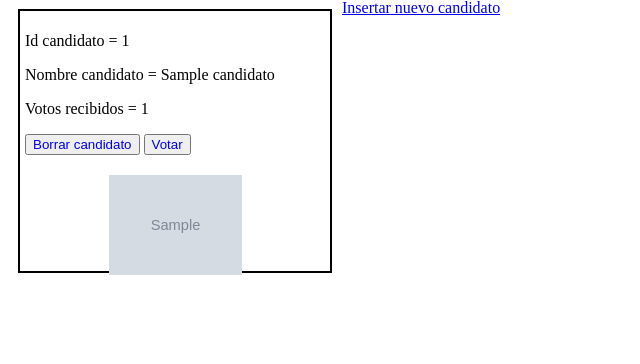
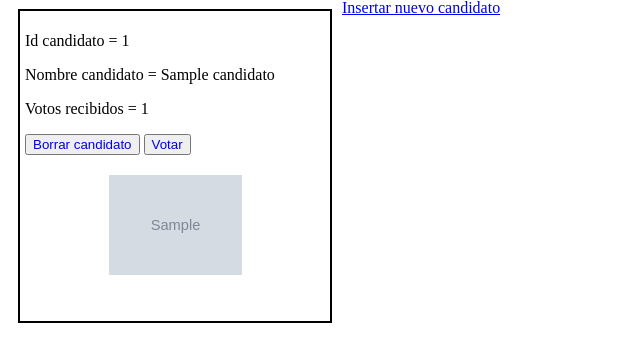
Before and after one commit to gabinavalon/EXAMEN_Encuestas_GabrielNavalon, a PHP site: page / in a window 1280 px wide. Shown: the part 81-445 px from the top of the page, without its empty margins (0-640 px from the left). Run offline with PHP 8.4, Linux system fonts and the light colour scheme; tables that the repository leaves empty or names only in its code hold one stand-in row (values such as "Sample post"); grey boxes marked "Sample" are stand-in pictures.

Commit message:
Examen Finalizado

```diff
--- a/index.php
+++ b/index.php
@@ -31,7 +31,7 @@ and open the template in the editor.
         <style type="text/css">
             .candidato{
                 width: 300px;
-                height: 250px;
+                height: 300px;
                 border: 2px black solid;
                 padding: 5px;
                 margin: 10px;
```
